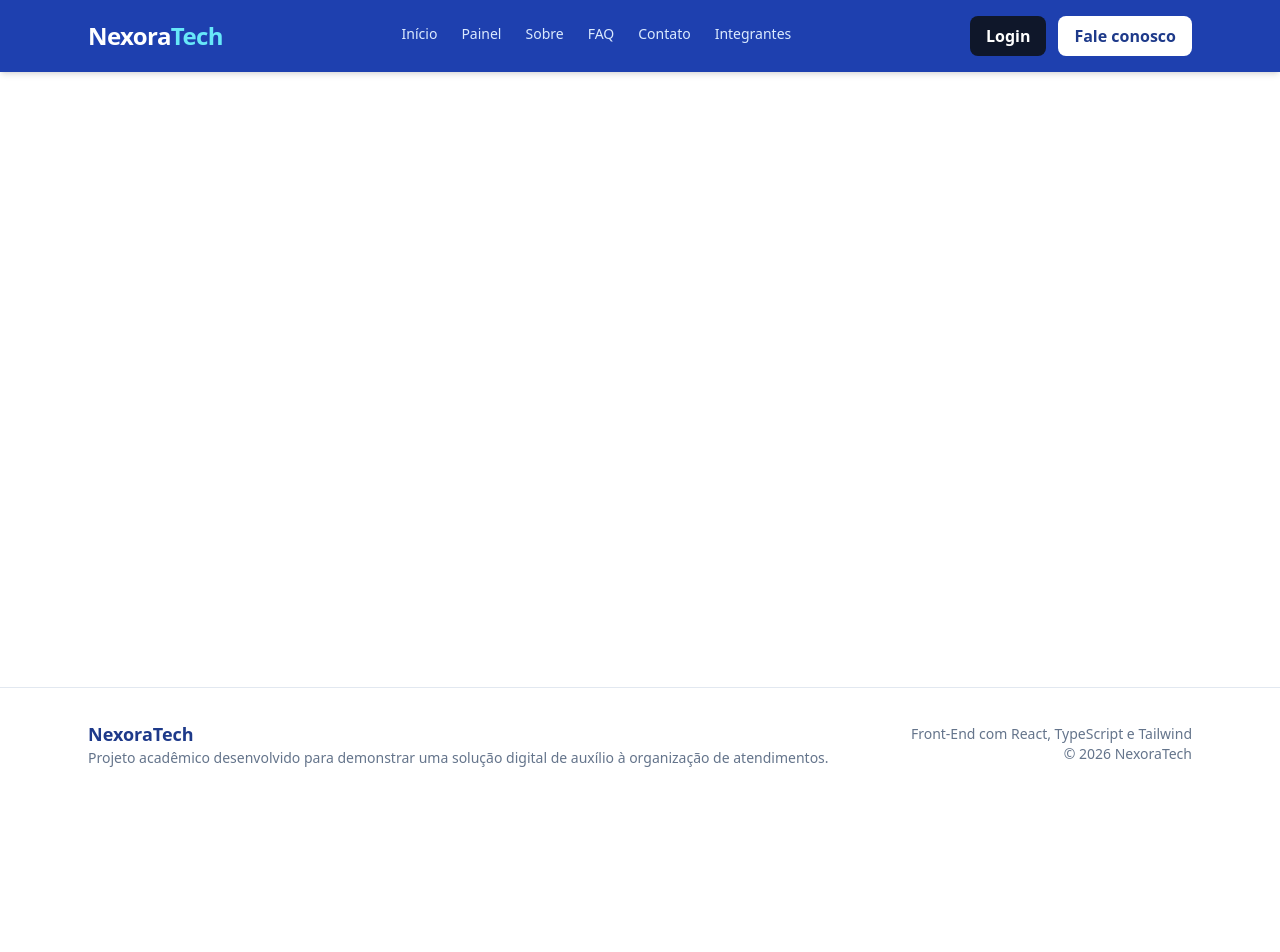
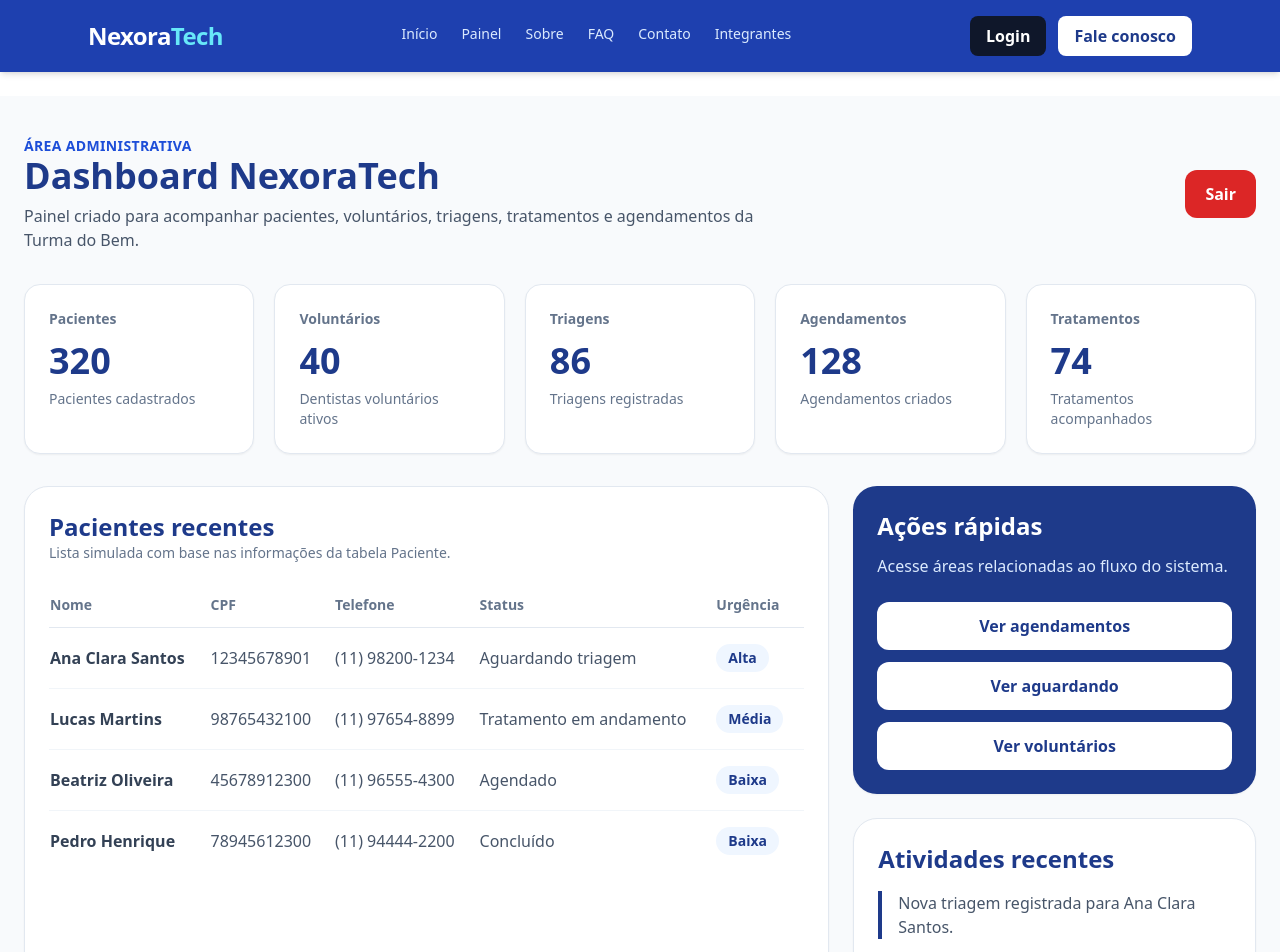
Before and after one commit to renanlima-hub/nexoratech, a React (Vite) app: page /dashboard in a window 1280 px wide. Shown: the top 952 px of the page. Before the commit the page ends 800 px from the top, so only its background shows below. Built offline with nearby package versions, Linux system fonts and the light colour scheme.

Commit message:
feat: cria dashboards baseado nas entidades do banco

```diff
--- a/src/App.tsx
+++ b/src/App.tsx
@@ -14,6 +14,7 @@ import Aguardando from "./pages/Aguardando";
 import Concluidos from "./pages/Concluidos";
 import Dentistas from "./pages/Dentistas";
 import Login from "./pages/Login";
+import Dashboard from "./pages/Dashboard";
 
 function App() {
   return (
@@ -31,6 +32,7 @@ function App() {
             <Route path="/contato" element={<Contato />} />
             <Route path="/integrantes" element={<Integrantes />} />
             <Route path="/login" element={<Login />} />
+            <Route path="/dashboard" element={<Dashboard />} />
             <Route path="/painel" element={<Painel />} />
             <Route path="/painel/agendados" element={<Agendados />} />
             <Route path="/painel/aguardando" element={<Aguardando />} />
--- /dev/null
+++ b/src/pages/Dashboard.tsx
@@ -0,0 +1,251 @@
+import { Link, useNavigate } from "react-router-dom";
+
+const indicadores = [
+  {
+    titulo: "Pacientes",
+    valor: "320",
+    descricao: "Pacientes cadastrados",
+  },
+  {
+    titulo: "Voluntários",
+    valor: "40",
+    descricao: "Dentistas voluntários ativos",
+  },
+  {
+    titulo: "Triagens",
+    valor: "86",
+    descricao: "Triagens registradas",
+  },
+  {
+    titulo: "Agendamentos",
+    valor: "128",
+    descricao: "Agendamentos criados",
+  },
+  {
+    titulo: "Tratamentos",
+    valor: "74",
+    descricao: "Tratamentos acompanhados",
+  },
+];
+
+const pacientes = [
+  {
+    nome: "Ana Clara Santos",
+    cpf: "12345678901",
+    telefone: "(11) 98200-1234",
+    status: "Aguardando triagem",
+    urgencia: "Alta",
+  },
+  {
+    nome: "Lucas Martins",
+    cpf: "98765432100",
+    telefone: "(11) 97654-8899",
+    status: "Tratamento em andamento",
+    urgencia: "Média",
+  },
+  {
+    nome: "Beatriz Oliveira",
+    cpf: "45678912300",
+    telefone: "(11) 96555-4300",
+    status: "Agendado",
+    urgencia: "Baixa",
+  },
+  {
+    nome: "Pedro Henrique",
+    cpf: "78945612300",
+    telefone: "(11) 94444-2200",
+    status: "Concluído",
+    urgencia: "Baixa",
+  },
+];
+
+const atividadesRecentes = [
+  "Nova triagem registrada para Ana Clara Santos.",
+  "Voluntário Dr. Rafael Lima vinculado a um tratamento.",
+  "Agendamento criado para Lucas Martins.",
+  "Tratamento de Pedro Henrique foi concluído.",
+];
+
+export default function Dashboard() {
+  const navigate = useNavigate();
+
+  const handleLogout = () => {
+    localStorage.removeItem("usuarioLogado");
+    navigate("/");
+  };
+
+  return (
+    <main className="min-h-screen bg-slate-50 px-6 py-10 text-slate-800">
+      <section className="max-w-7xl mx-auto">
+        <div className="flex flex-col md:flex-row md:items-center md:justify-between gap-4 mb-8">
+          <div>
+            <p className="text-sm font-semibold text-blue-700 uppercase tracking-wide">
+              Área administrativa
+            </p>
+
+            <h1 className="text-3xl md:text-4xl font-extrabold text-blue-900">
+              Dashboard NexoraTech
+            </h1>
+
+            <p className="text-slate-600 mt-2 max-w-3xl">
+              Painel criado para acompanhar pacientes, voluntários, triagens,
+              tratamentos e agendamentos da Turma do Bem.
+            </p>
+          </div>
+
+          <button
+            onClick={handleLogout}
+            className="bg-red-600 hover:bg-red-700 text-white font-semibold px-5 py-3 rounded-xl transition"
+          >
+            Sair
+          </button>
+        </div>
+
+        <div className="grid grid-cols-1 sm:grid-cols-2 xl:grid-cols-5 gap-5 mb-8">
+          {indicadores.map((item) => (
+            <article
+              key={item.titulo}
+              className="bg-white border border-slate-200 rounded-2xl shadow-sm p-6"
+            >
+              <h2 className="text-sm font-semibold text-slate-500">
+                {item.titulo}
+              </h2>
+
+              <p className="text-4xl font-extrabold text-blue-900 mt-3">
+                {item.valor}
+              </p>
+
+              <p className="text-sm text-slate-500 mt-2">
+                {item.descricao}
+              </p>
+            </article>
+          ))}
+        </div>
+
+        <div className="grid grid-cols-1 lg:grid-cols-[2fr_1fr] gap-6">
+          <section className="bg-white border border-slate-200 rounded-3xl shadow-sm p-6">
+            <div className="mb-5">
+              <h2 className="text-2xl font-bold text-blue-900">
+                Pacientes recentes
+              </h2>
+
+              <p className="text-slate-500 text-sm">
+                Lista simulada com base nas informações da tabela Paciente.
+              </p>
+            </div>
+
+            <div className="overflow-x-auto">
+              <table className="w-full text-left">
+                <thead>
+                  <tr className="border-b border-slate-200 text-sm text-slate-500">
+                    <th className="py-3 pr-4">Nome</th>
+                    <th className="py-3 pr-4">CPF</th>
+                    <th className="py-3 pr-4">Telefone</th>
+                    <th className="py-3 pr-4">Status</th>
+                    <th className="py-3 pr-4">Urgência</th>
+                  </tr>
+                </thead>
+
+                <tbody>
+                  {pacientes.map((paciente) => (
+                    <tr
+                      key={paciente.cpf}
+                      className="border-b border-slate-100 last:border-0"
+                    >
+                      <td className="py-4 pr-4 font-semibold text-slate-700">
+                        {paciente.nome}
+                      </td>
+
+                      <td className="py-4 pr-4 text-slate-600">
+                        {paciente.cpf}
+                      </td>
+
+                      <td className="py-4 pr-4 text-slate-600">
+                        {paciente.telefone}
+                      </td>
+
+                      <td className="py-4 pr-4 text-slate-600">
+                        {paciente.status}
+                      </td>
+
+                      <td className="py-4 pr-4">
+                        <span className="inline-flex rounded-full bg-blue-50 text-blue-900 px-3 py-1 text-sm font-semibold">
+                          {paciente.urgencia}
+                        </span>
+                      </td>
+                    </tr>
+                  ))}
+                </tbody>
+              </table>
+            </div>
+          </section>
+
+          <aside className="flex flex-col gap-6">
+            <section className="bg-blue-900 text-white rounded-3xl shadow-sm p-6">
+              <h2 className="text-2xl font-bold mb-3">
+                Ações rápidas
+              </h2>
+
+              <p className="text-blue-100 mb-6">
+                Acesse áreas relacionadas ao fluxo do sistema.
+              </p>
+
+              <div className="flex flex-col gap-3">
+                <Link
+                  to="/painel/agendados"
+                  className="bg-white text-blue-900 font-semibold px-4 py-3 rounded-xl text-center hover:bg-blue-50 transition"
+                >
+                  Ver agendamentos
+                </Link>
+
+                <Link
+                  to="/painel/aguardando"
+                  className="bg-white text-blue-900 font-semibold px-4 py-3 rounded-xl text-center hover:bg-blue-50 transition"
+                >
+                  Ver aguardando
+                </Link>
+
+                <Link
+                  to="/painel/dentistas"
+                  className="bg-white text-blue-900 font-semibold px-4 py-3 rounded-xl text-center hover:bg-blue-50 transition"
+                >
+                  Ver voluntários
+                </Link>
+              </div>
+            </section>
+
+            <section className="bg-white border border-slate-200 rounded-3xl shadow-sm p-6">
+              <h2 className="text-2xl font-bold text-blue-900 mb-4">
+                Atividades recentes
+              </h2>
+
+              <div className="space-y-4">
+                {atividadesRecentes.map((atividade) => (
+                  <div
+                    key={atividade}
+                    className="border-l-4 border-blue-900 pl-4 text-slate-600"
+                  >
+                    {atividade}
+                  </div>
+                ))}
+              </div>
+            </section>
+          </aside>
+        </div>
+
+        <section className="mt-8 bg-white border border-slate-200 rounded-3xl shadow-sm p-6">
+          <h2 className="text-2xl font-bold text-blue-900 mb-4">
+            Estrutura preparada para integração com API
+          </h2>
+
+          <p className="text-slate-600 leading-7">
+            Esta tela foi montada seguindo as entidades principais do banco:
+            Paciente, Voluntário, Triagem, Tratamento, Agendamento e Usuário
+            Admin. Quando a API Java estiver pronta, os dados mockados poderão
+            ser substituídos por requisições reais ao backend.
+          </p>
+        </section>
+      </section>
+    </main>
+  );
+}
--- a/src/pages/Login.tsx
+++ b/src/pages/Login.tsx
@@ -23,14 +23,14 @@ export default function Login() {
       })
     );
 
-    navigate("/painel");
+    navigate("/Dashboard");
   };
 
   return (
     <main className="min-h-[70vh] bg-slate-50 flex items-center justify-center px-6 py-12">
       <section className="w-full max-w-md bg-white border border-slate-200 rounded-3xl shadow-md p-8">
         <h1 className="text-3xl font-extrabold text-blue-900 text-center mb-3">
-          Acessar painel
+          Acessar Dashboard
         </h1>
 
         <p className="text-slate-600 text-center mb-8">
```
